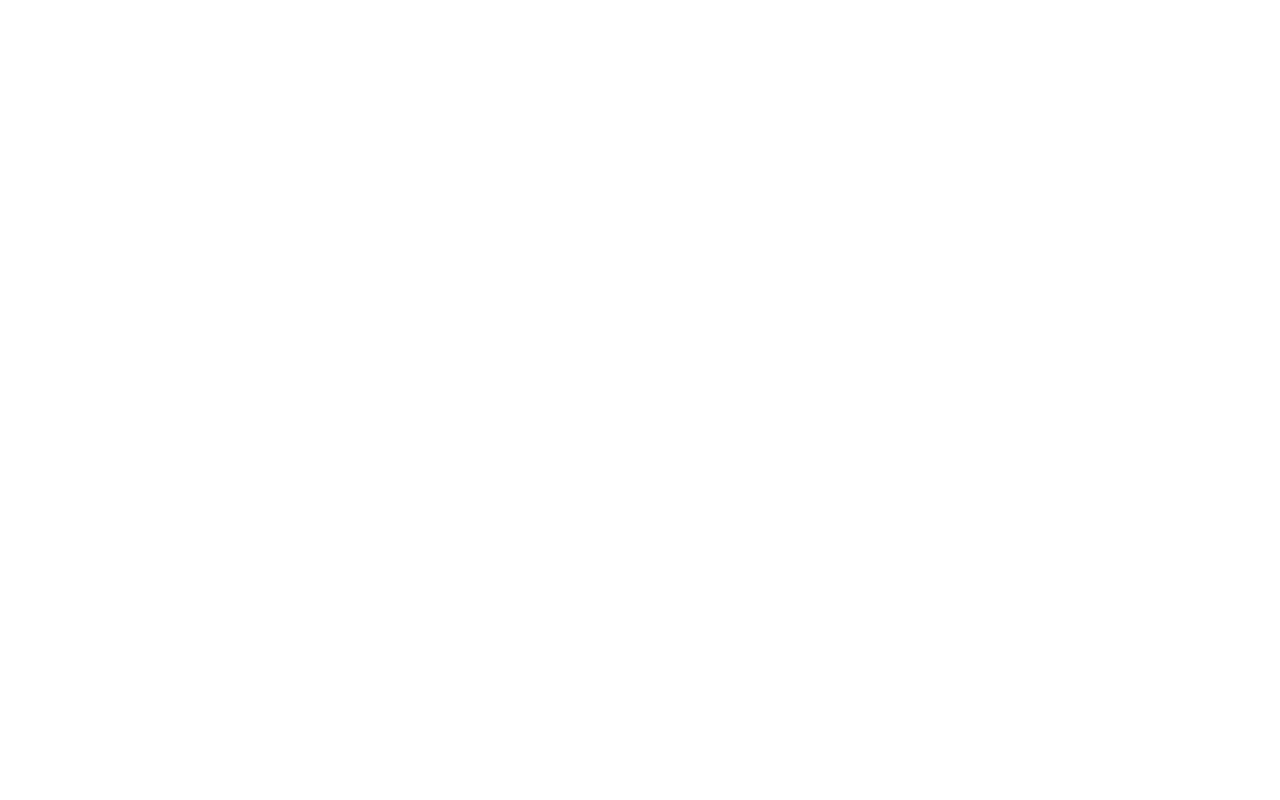
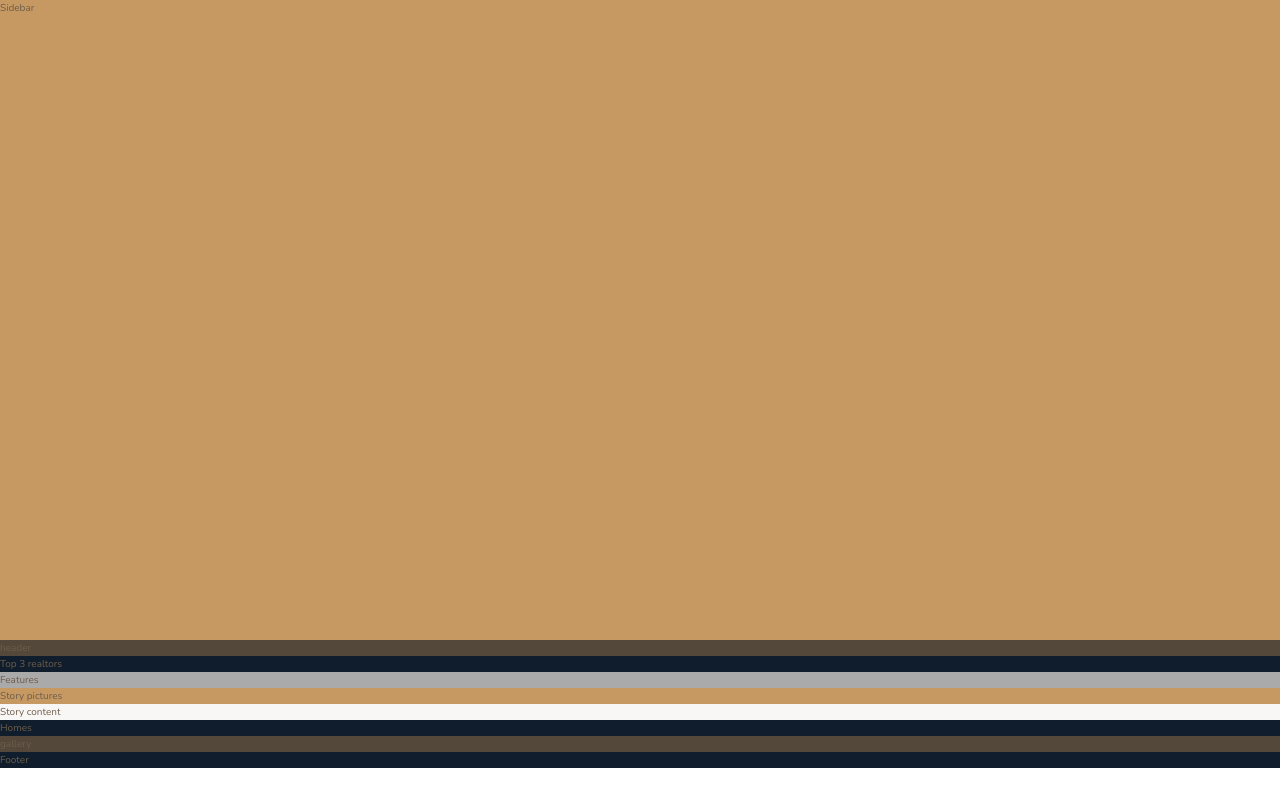
Before and after one commit to Eder87rh/nexter, a website: page index.html in a window 1280 px wide. Drawn offline with nearby package versions, Linux system fonts and the light colour scheme; files that its build step writes are made by us from their sources.

Commit message:
Overall layout part 1

```diff
--- a/index.html
+++ b/index.html
@@ -12,6 +12,34 @@
         <title>nexter &mdash; your home, your freedom</title>
     </head>
     <body class="container">
+        <div class="sidebar">
+          Sidebar
+        </div>
+        <header class="header">
+          header
+        </header>
+        <div class="realtors">
+          Top 3 realtors
+        </div>
+        <section class="features">
+          Features
+        </section>
+
+        <div class="story__pictures">
+          Story pictures
+        </div>
+        <div class="story__content">
+          Story content
+        </div>
+        <section class="homes">
+          Homes
+        </section>
+        <section class="gallery">
+            gallery
+        </section>
+        <footer class="footer">
+          Footer
+        </footer>
 
     </body>
 </html>
--- a/package.json
+++ b/package.json
@@ -5,7 +5,7 @@
   "main": "index.js",
   "scripts": {
     "watch:sass": "node-sass sass/main.scss css/style.css -w",
-    "devserver": "live-server",
+    "devserver": "live-server --browser=firefox",
     "start": "npm-run-all --parallel devserver watch:sass",
 
     "compile:sass": "node-sass sass/main.scss css/style.comp.css",
--- a/sass/_base.scss
+++ b/sass/_base.scss
@@ -13,3 +13,28 @@ $color-grey-dark-2: #6D5D4B;
 // FONT VARIABLES
 $font-primary: 'Nunito', sans-serif;
 $font-display: 'Josefin Sans', sans-serif;
+
+*,
+*::before,
+*:after {
+  margin: 0;
+  padding: 0;
+  box-sizing: inherit;
+}
+
+html {
+  box-sizing: border-box;
+  font-size: 62.5%; //10px/16px -> 1rem 0 10px;
+}
+
+body {
+  font-family: $font-primary;
+  color: $color-grey-dark-2;
+  font-weight: 300;
+  line-height: 1.6;
+}
+
+.container {
+  display: grid;
+  grid-template-rows: 80vh;
+}
--- a/sass/_features.scss
+++ b/sass/_features.scss
@@ -0,0 +1,3 @@
+.features {
+  background-color: $color-grey-light-2;
+}
--- a/sass/_footer.scss
+++ b/sass/_footer.scss
@@ -0,0 +1,3 @@
+.footer {
+  background-color: $color-secondary;
+}
--- a/sass/_gallery.scss
+++ b/sass/_gallery.scss
@@ -0,0 +1,3 @@
+.gallery {
+  background-color: $color-grey-dark-1;
+}
--- a/sass/_header.scss
+++ b/sass/_header.scss
@@ -0,0 +1,3 @@
+.header {
+  background-color: $color-grey-dark-1;
+}
--- a/sass/_homes.scss
+++ b/sass/_homes.scss
@@ -0,0 +1,3 @@
+.homes {
+  background-color: $color-secondary;
+}
--- a/sass/_realtors.scss
+++ b/sass/_realtors.scss
@@ -0,0 +1,3 @@
+.realtors {
+  background-color: $color-secondary;
+}
--- a/sass/_sidebar.scss
+++ b/sass/_sidebar.scss
@@ -0,0 +1,3 @@
+.sidebar {
+  background-color: $color-primary;
+}
--- a/sass/_story.scss
+++ b/sass/_story.scss
@@ -0,0 +1,9 @@
+.story {
+  &__pictures {
+    background-color: $color-primary;
+  }
+
+  &__content {
+    background-color: $color-grey-light-1;
+  }
+}
```
Also changed, not shown: css/style.css (added), 1 other file.
